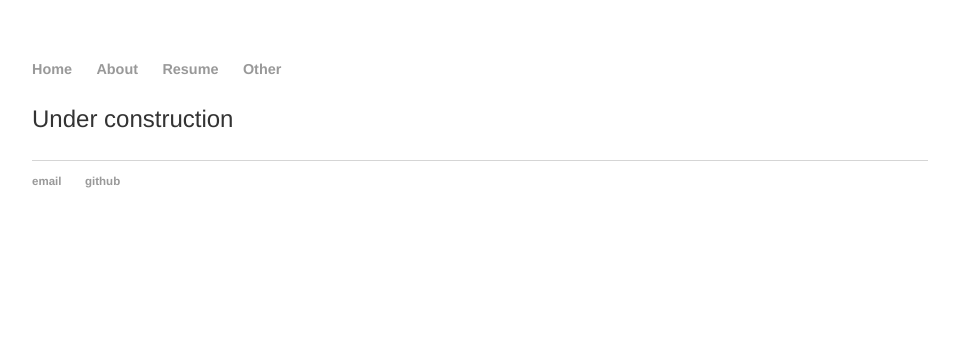
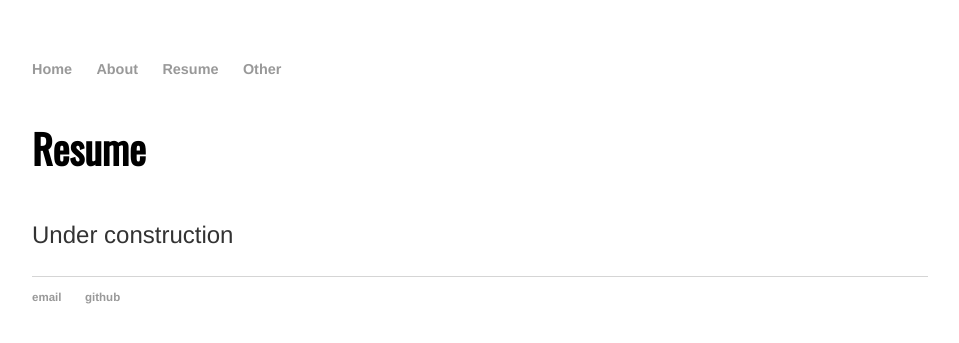
Before and after one commit to lindyang22/lindsayyang.github.io, a Jekyll site: the page built from resume/index.html, in a window 1280 px wide. Shown: the top 343 px of the page, without its empty margins (160-1119 px from the left). Built offline with Jekyll 4.4.1, drawn with Linux system fonts in a browser that asks for light colours.

Commit message:
Update index.html
added header

```diff
--- a/resume/index.html
+++ b/resume/index.html
@@ -3,5 +3,6 @@ layout: default
 title: Lindsay Yang
 ---
 <div class = "blurb">
+	<h3>Resume</h3>
 	<p>Under construction</p>
 </div><!-- /.blurb -->
```
